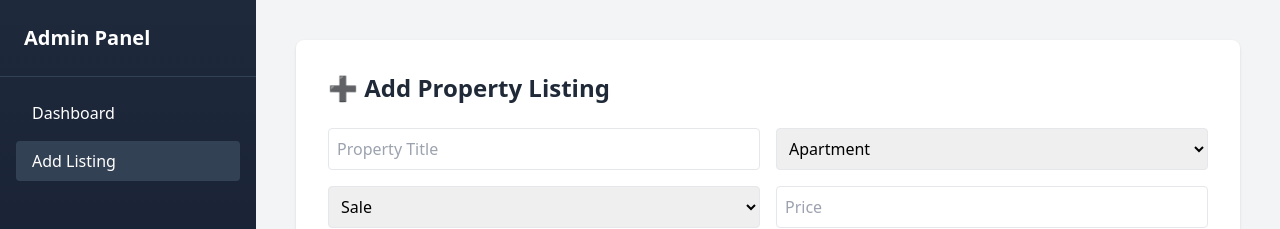
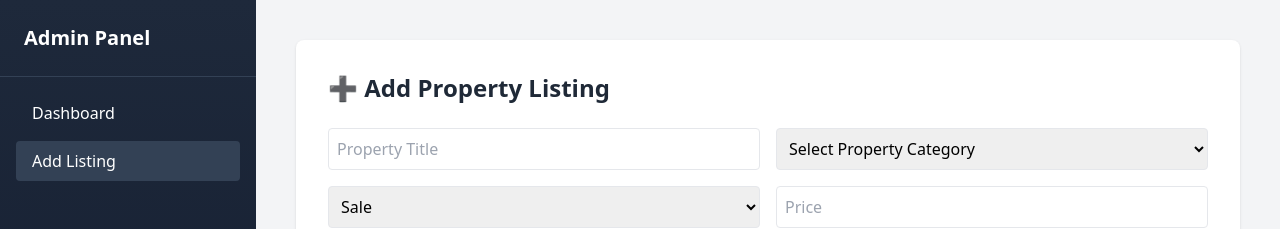
Before and after one commit to rajat804/Synerzi, a React (Vite) app: page /admin/add-listing in a window 1280 px wide. Shown: the top 229 px of the page. Built offline with nearby package versions, Linux system fonts and the light colour scheme; sample sign-in values are in the browser's storage; the HTML template or start-up script is replaced by a standard one.

Commit message:
add listing page update selection option

```diff
--- a/src/pages/AddListing.jsx
+++ b/src/pages/AddListing.jsx
@@ -169,10 +169,12 @@ export default function AddListing() {
               onChange={handleChange}
               className="border p-2 rounded"
             >
-              <option>Apartment</option>
-              <option>Villa</option>
-              <option>Plot</option>
+              <option>Select Property Category</option>
               <option>Commercial</option>
+              <option>Office Space</option>
+              <option>Retail Shop</option>
+              <option>Warehouse</option>
+              <option>Residential</option>
             </select>
 
             <select
@@ -184,7 +186,7 @@ export default function AddListing() {
               <option>Sale</option>
               <option>Rent</option>
               <option>Lease</option>
-              <option>Investment</option>
+              <option>Buy</option>
             </select>
 
             <input
```
